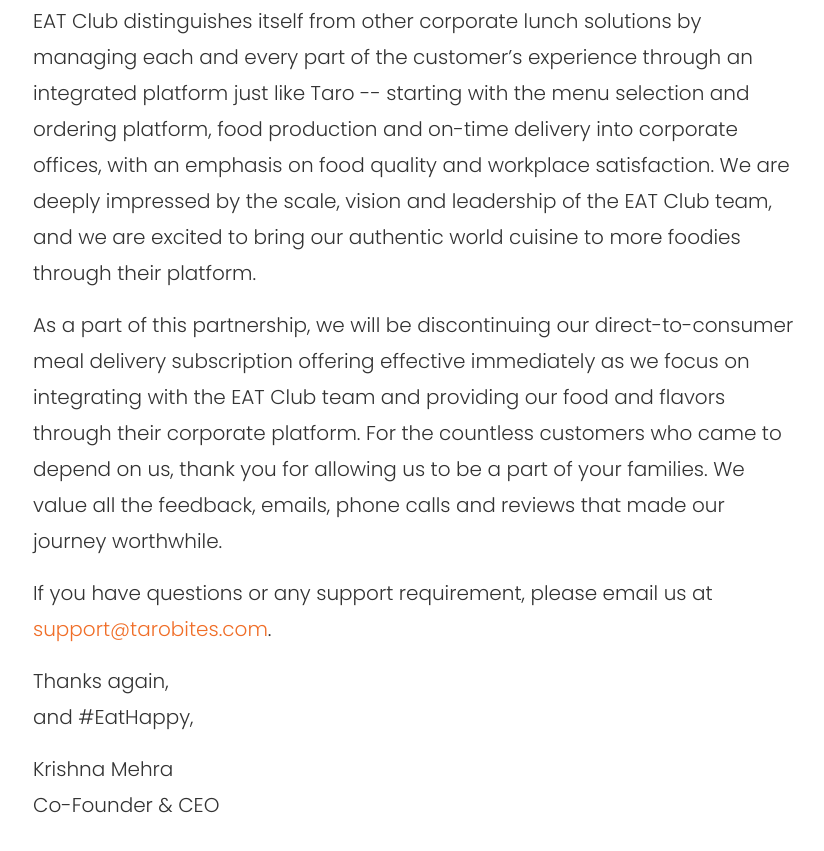
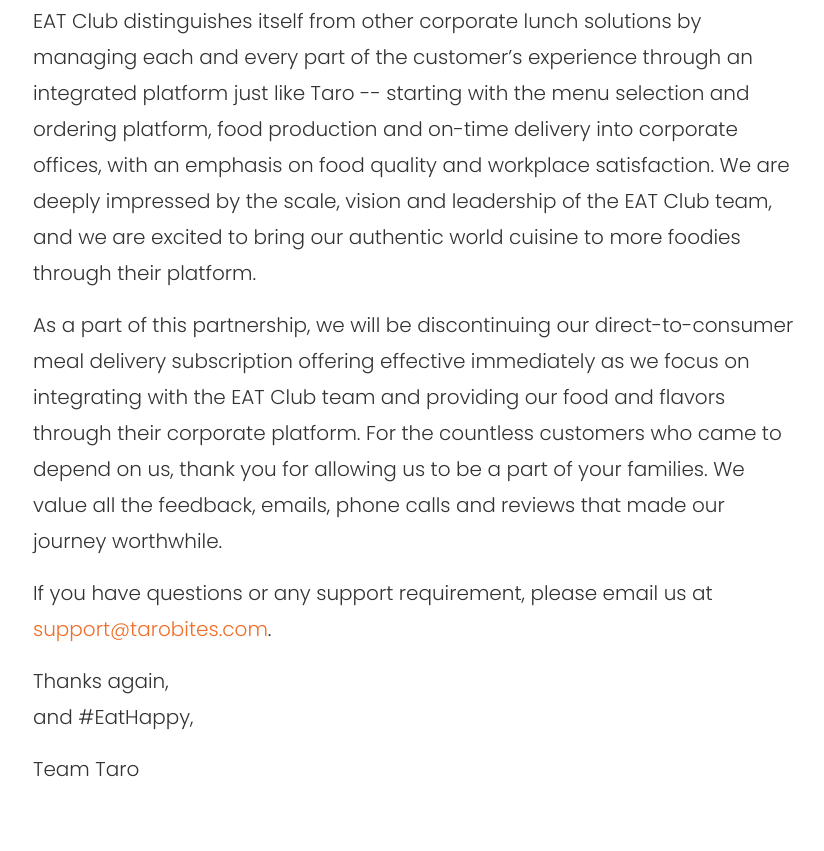
Before and after one commit to QulinaryOrg/QulinaryOrg.github.io, a plain HTML site: page index.html in a window 1280 px wide. Shown: the part 481-1332 px from the top of the page, without its empty margins (223-1047 px from the left). Drawn offline with Linux system fonts and the light colour scheme; a script that the page names is missing.

Commit message:
clear indent

```diff
--- a/index.html
+++ b/index.html
@@ -11,7 +11,7 @@
     <link rel="stylesheet" href="./style.css" type="text/css">
 
     <!-- Fonts -->
-		<link href="https://fonts.googleapis.com/css?family=Poppins:300,400" rel="stylesheet">
+    <link href="https://fonts.googleapis.com/css?family=Poppins:300,400" rel="stylesheet">
 </head>
 
 <body class="">
@@ -19,9 +19,9 @@
     <header class="site-header px2 px-responsive">
       <div class="mt2 wrap">
         <div class="measure">
-					<div class="site-title">
-						<img src="logo.png" height="100px"/>
-					</div>
+          <div class="site-title">
+            <img src="logo.png" height="100px"/>
+          </div>
           <div class="clearfix"></div>
         </div>
       </div>
@@ -55,8 +55,7 @@ and #EatHappy,
 
 
 <p>
-Krishna Mehra<br/>
-Co-Founder & CEO
+Team Taro
 </p>
           </article>
         </div>
```
